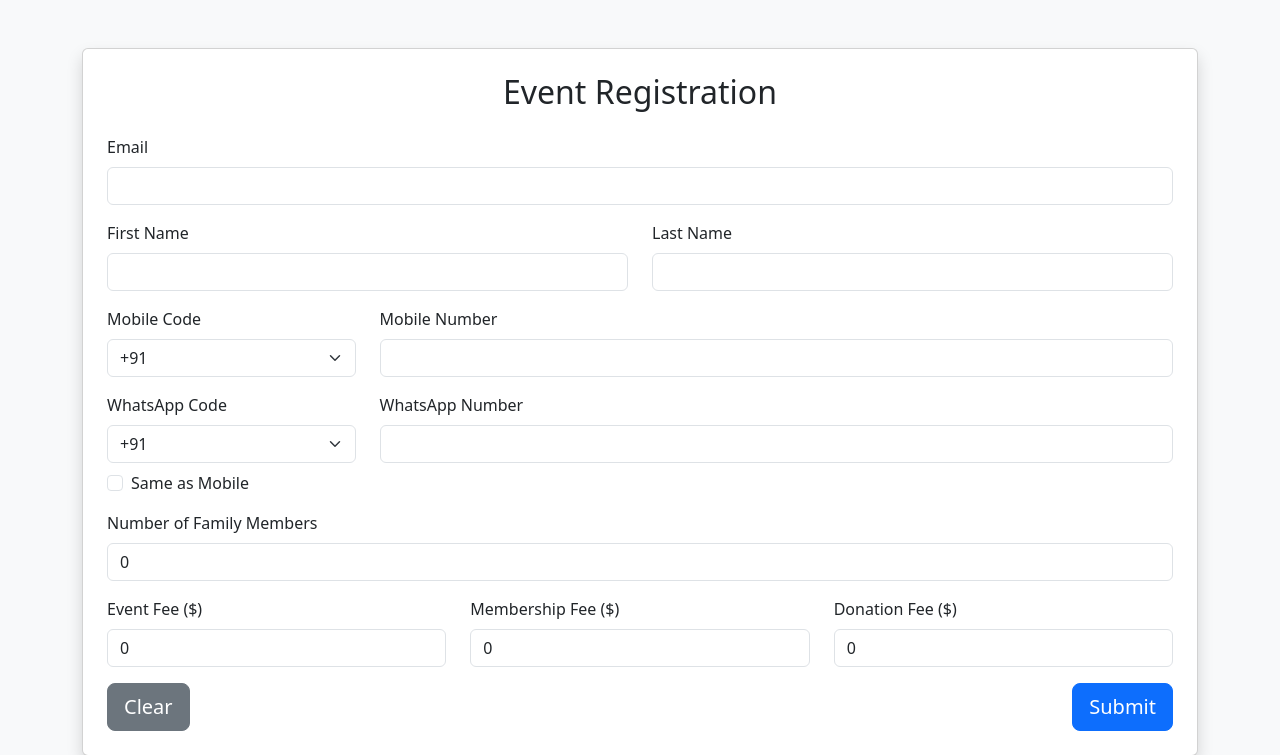
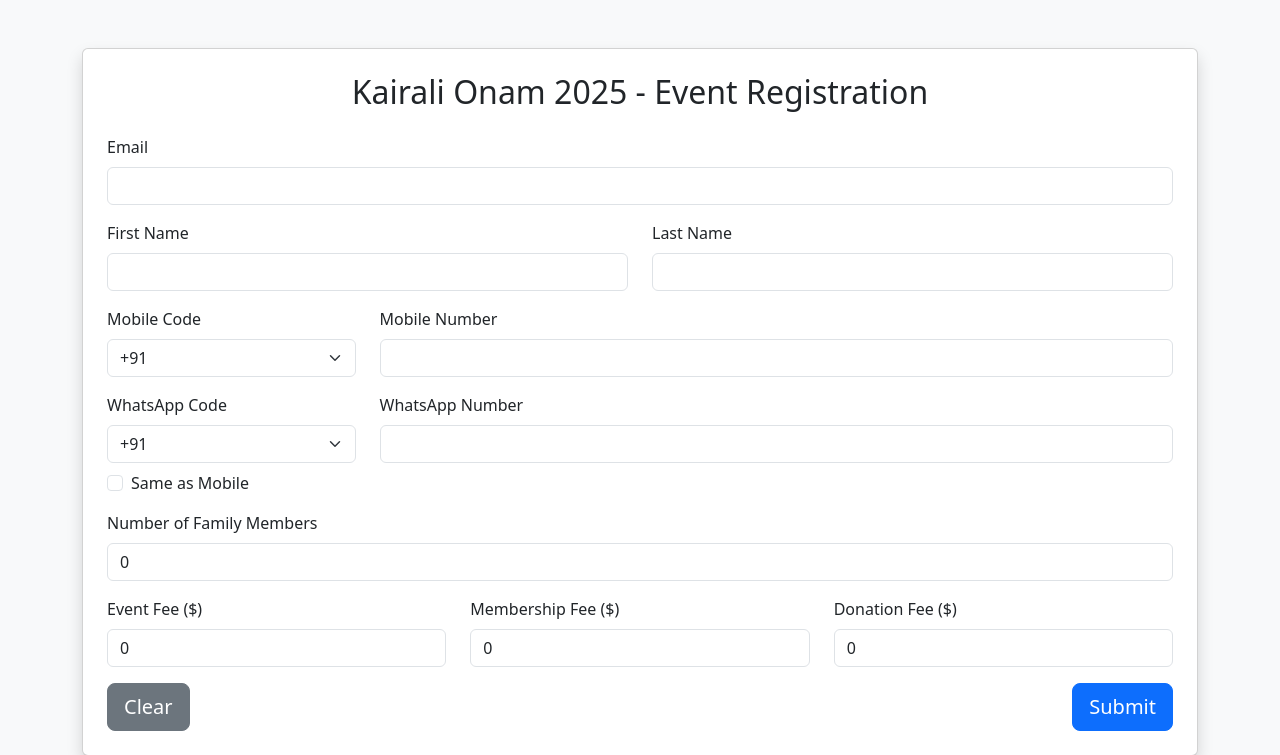
Before and after one commit to cbjsankar/flask-form-app, a Flask app: page / in a window 1280 px wide. Shown: the top 755 px of the page. Run offline with Flask 3, Linux system fonts and the light colour scheme; data that the repository does not hold is empty; parts of the project's set-up code (start-up, migrations or seed data) failed here and were passed over.

Commit message:
Update form.html

```diff
--- a/templates/form.html
+++ b/templates/form.html
@@ -77,7 +77,7 @@
 <body class="bg-light">
 <div class="container mt-5">
     <div class="card shadow p-4">
-        <h2 class="mb-4 text-center">Event Registration</h2>
+        <h2 class="mb-4 text-center">Kairali Onam 2025 - Event Registration</h2>
 
         {% if message %}
             <div class="alert alert-success">{{ message }}</div>
```
